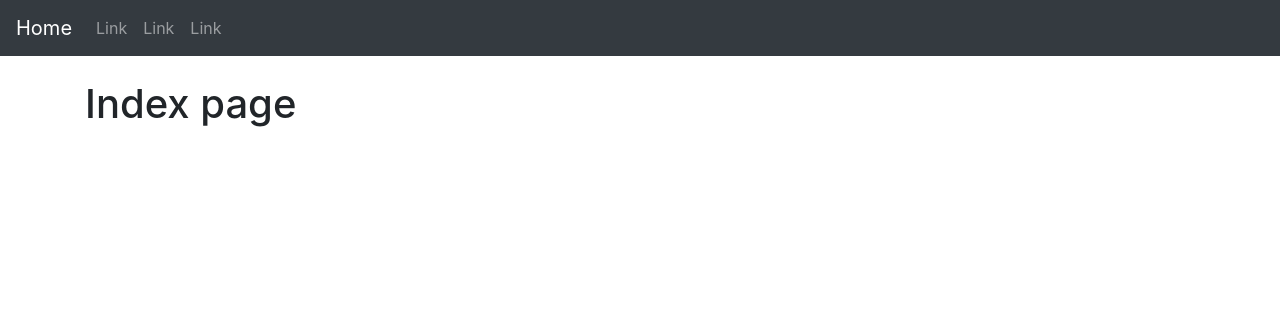
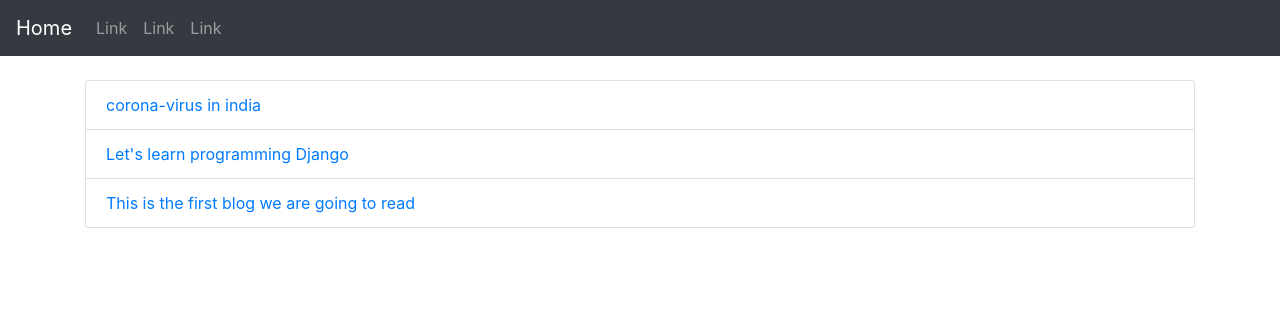
Before and after one commit to ajayyadavexpo/django_blog, a Django app: page / in a window 1280 px wide. Shown: the top 316 px of the page. Run offline with Django 3.2, Linux system fonts and the light colour scheme; data comes from the database, SQL or seed files in the repository; some libraries are stand-ins or nearby versions.

Commit message:
Added view

```diff
--- a/blogs/admin.py
+++ b/blogs/admin.py
@@ -9,6 +9,8 @@ from .models import Category
 class PostAdmin(admin.ModelAdmin):
     prepopulated_fields = {'slug': ('title',)}
     list_display = ('title','slug','pub_date','was_published_recently')
+    list_filter = ['pub_date']
+    search_fields = ['title']
 admin.site.register(Post,PostAdmin)
 
 class CategoryAdmin(admin.ModelAdmin):
--- a/blogs/models.py
+++ b/blogs/models.py
@@ -33,3 +33,7 @@ class Post(models.Model):
 	def save(self, *args, **kwargs):
 		self.slug = self.slug or slugify(self.title)
 		super().save(*args, **kwargs)
+
+	was_published_recently.admin_order_field = 'pub_date'
+	was_published_recently.boolean = True
+	was_published_recently.short_description = 'Published recently?'
--- a/blogs/templates/blogs/detail.html
+++ b/blogs/templates/blogs/detail.html
@@ -1,8 +1,12 @@
 {% extends './layouts.html' %}
 
 {% block content %}
+<div class="card">
+	<h1>{{ post.title }}</h1>
+	<img src="{{ post.image.url}}">
+	{{ post.post_text }}
+</div>
 
-<h1>Index page</h1>
 
 
 {% endblock %}
--- a/blogs/templates/blogs/index.html
+++ b/blogs/templates/blogs/index.html
@@ -2,7 +2,17 @@
 
 {% block content %}
 
-<h1>Index page</h1>
+{% if latest_blog_list %}
+	<ul class="list-group">
+		{% for post in latest_blog_list %}
+		<li class="list-group-item">
+			<a href="{% url 'blogs:show_post' post.slug %}">{{ post.title }}</a>
+		</li>
+		{% endfor %}
+	</ul>
+{% else %}
+<h1>We don't have latest post</h1>
+{% endif %}
 
 
 {% endblock %}
--- a/blogs/templates/blogs/layouts.html
+++ b/blogs/templates/blogs/layouts.html
@@ -1,3 +1,4 @@
+{% load static %}
 <!DOCTYPE html>
 <html lang="en">
 <head>
--- a/blogs/urls.py
+++ b/blogs/urls.py
@@ -5,5 +5,5 @@ app_name = 'blogs'
 urlpatterns=[
 	path('',views.IndexView.as_view(), name='index'),
 	# ex: /blogs/5/
-    path('blogs/<int:pk>/', views.DetailView.as_view(), name='detail'),
+    path('blog/<slug:the_slug>/', views.post_detail_view, name='show_post'),
 ]
--- a/blogs/views.py
+++ b/blogs/views.py
@@ -16,8 +16,14 @@ class IndexView(generic.ListView):
         return Post.objects.filter(pub_date__lte = timezone.now()).order_by('-pub_date')[:5]
 
 class DetailView(generic.DetailView):
-	model = Post
+	# This file should exist somewhere to render your page
 	template_name = 'blogs/detail.html'
+	# Should match the value after ':' from url <slug:the_slug>
+	slug_url_kwarg = 'the_slug'
+	# Should match the name of the slug field on the model
+	slug_field = 'slug' # DetailView's default value: optional
 	def get_queryset(self):
 		""" Excludes any Posts that aren't published yet."""
 		return Post.objects.filter(pub_date__lte=timezone.now())
+
+post_detail_view = DetailView.as_view()
```
